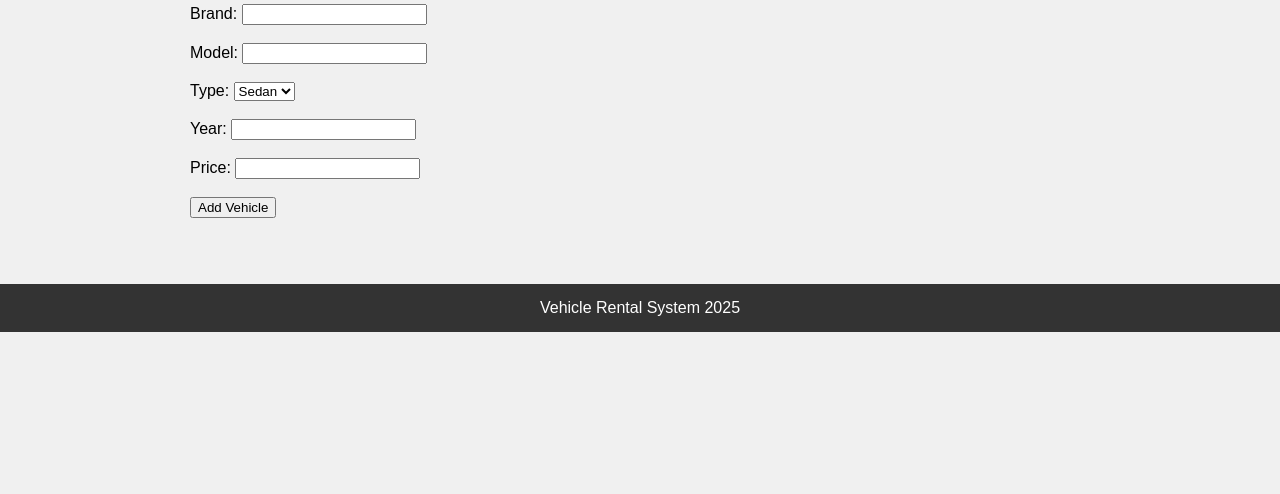
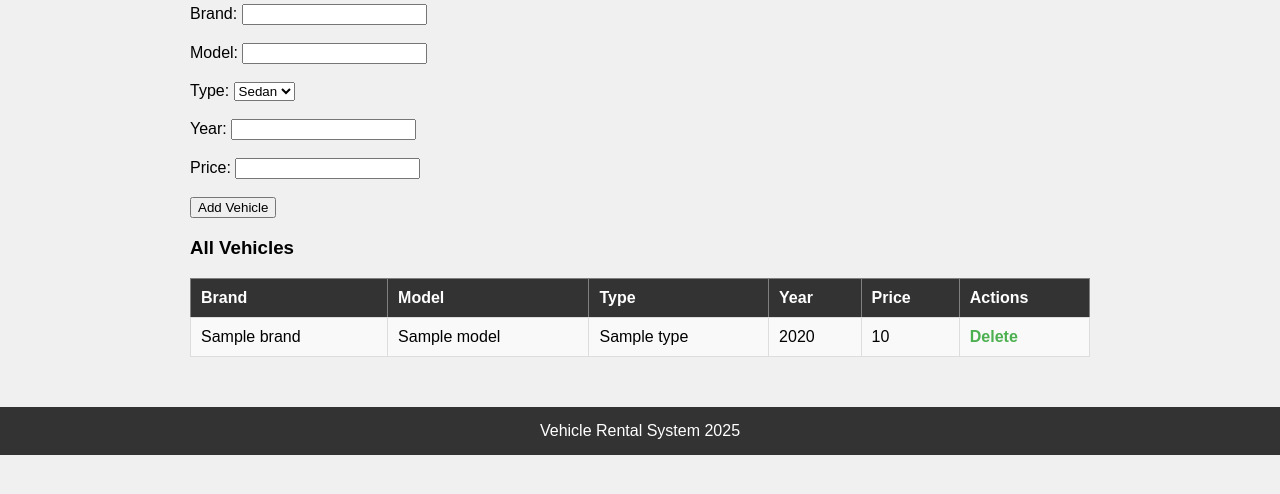
Before and after one commit to sravanireddy2000/VehicleRentalSytem, a Flask app: page /admin in a window 1280 px wide. Shown: the part 289-783 px from the top of the page. Run offline with Flask 3, Linux system fonts and the light colour scheme; the visitor is signed in with stand-in values (Sample User, id 1); a database or web service that is not in the repository returns one stand-in record (values such as "Sample title").

Commit message:
admin_page_vehiclelist

```diff
--- a/templates/admin.html
+++ b/templates/admin.html
@@ -43,7 +43,32 @@
             </form>
             <p id="message"></p>
         </div>
+     <div class="adminVehicleList">
+            <h3>All Vehicles</h3>
 
+            <table border="1" id="vehicleTable">
+                <tr>
+                    <th>Brand</th>
+                    <th>Model</th>
+                    <th>Type</th>
+                    <th>Year</th>
+                    <th>Price</th>
+                    <th>Actions</th>
+                </tr>
+                {% for vehicle in vehicles %}
+                <tr>
+                    <td>{{ vehicle.brand }}</td>
+                    <td>{{ vehicle.model }}</td>
+                    <td>{{ vehicle.type }}</td>
+                    <td>{{ vehicle.year }}</td>
+                    <td>{{ vehicle.pricePerDay }}</td>
+                    <td>
+                        <a href="#" onclick="deleteVehicle('{{ vehicle._id }}')">Delete</a>
+                    </td>
+                </tr>
+                {% endfor %}
+            </table>
+        </div>
     </div>
 
     {% include('./components/footer.html') %}
```
